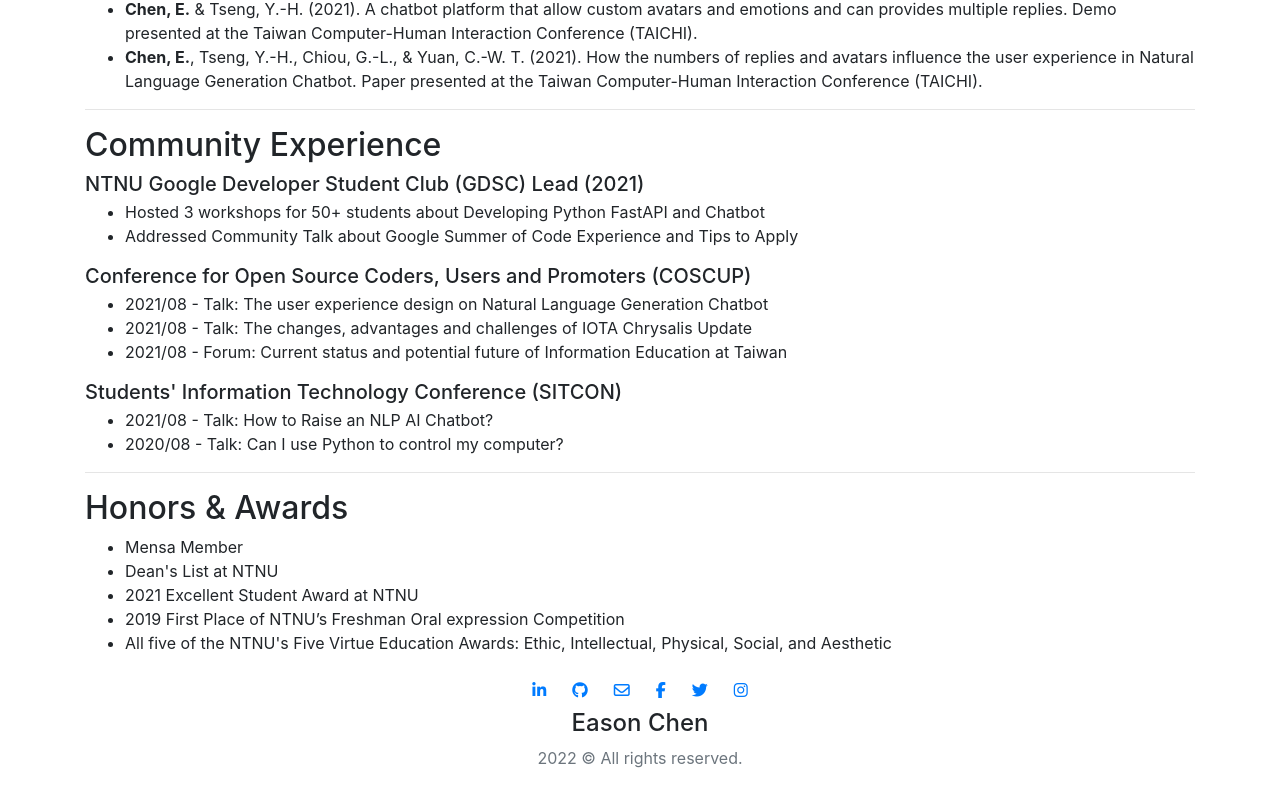
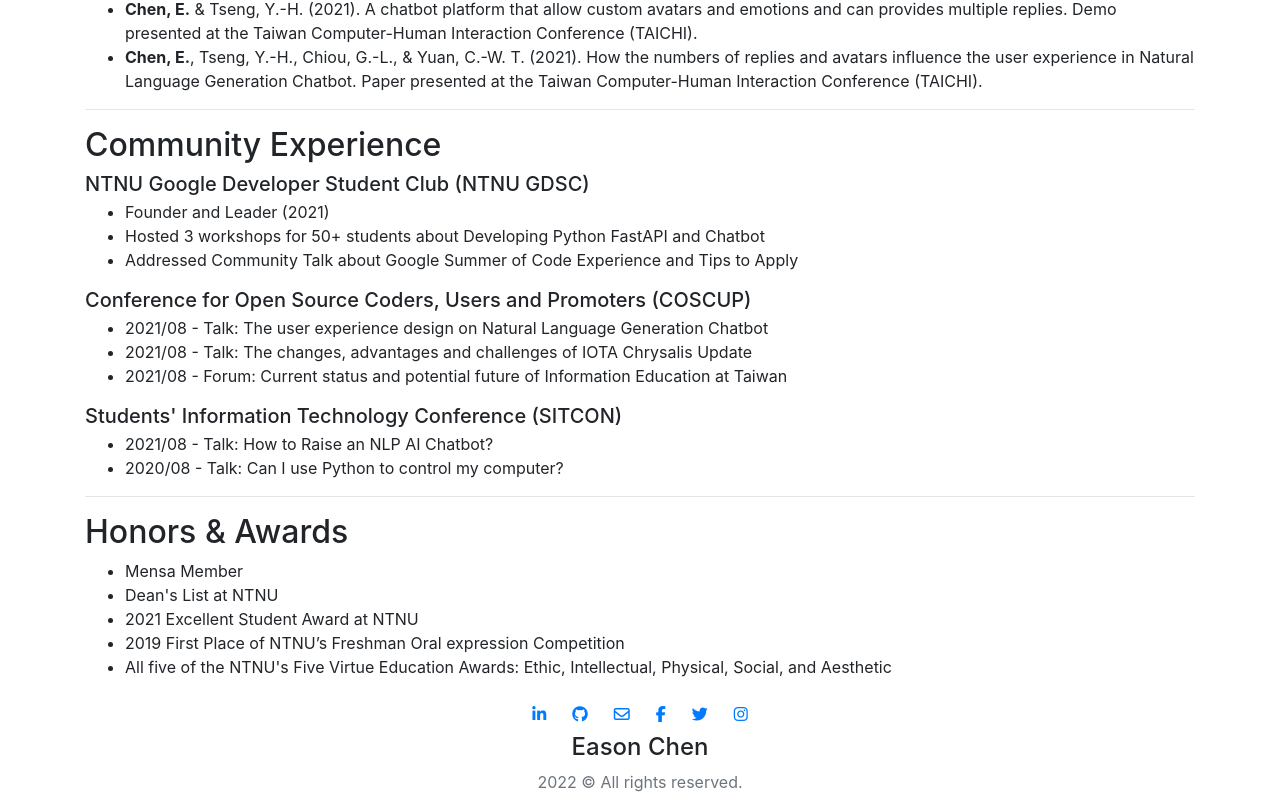
Before and after one commit to EasonC13/CV_Academic, a Nuxt app: page / in a window 1280 px wide. Shown: the part 2094-2904 px from the top of the page. Before the commit the page ends 2880 px from the top, so only its background shows below. Built offline with nearby package versions, Linux system fonts and the light colour scheme.

Commit message:
change: content

```diff
--- a/components/CommunityExp.vue
+++ b/components/CommunityExp.vue
@@ -3,10 +3,10 @@
     <h2>Community Experience</h2>
     <div>
       <h3 class="h5 mb-1">
-        NTNU Google Developer Student Club (GDSC) Lead (2021)
+        NTNU Google Developer Student Club (NTNU GDSC)
       </h3>
       <ul>
-        <!-- <li>Lead (2021) and Core Team Member (2022) at NTNU</li> -->
+        <li>Founder and Leader (2021)</li>
         <li>Hosted 3 workshops for 50+ students about Developing Python FastAPI and Chatbot</li>
         <li>Addressed Community Talk about Google Summer of Code Experience and Tips to Apply</li>
       </ul>
```
